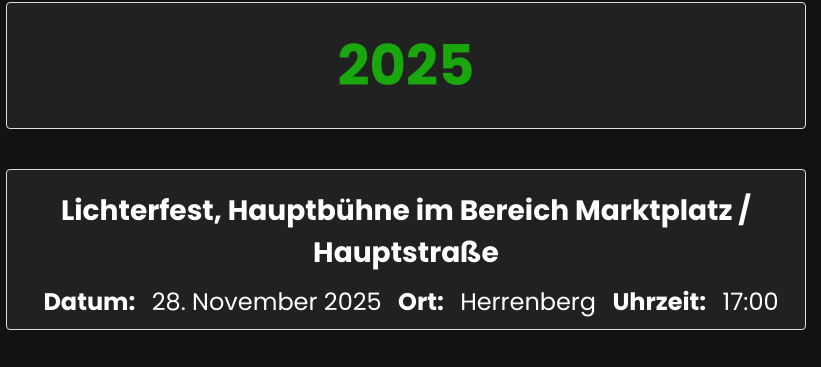
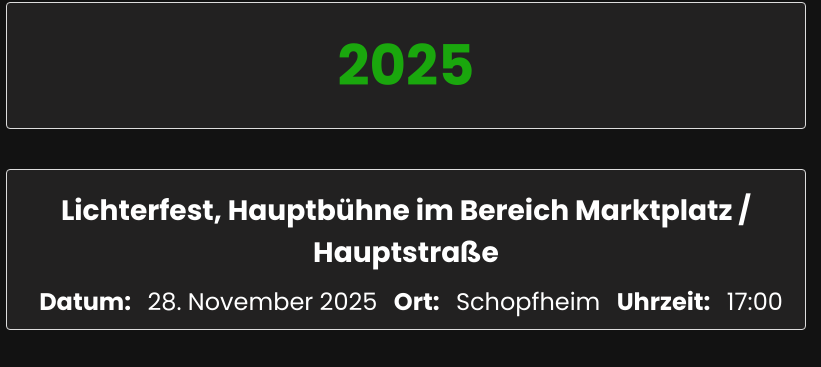
Before and after one commit to henrik-klein/dad-webs, a plain HTML site: page index.html in a window 1280 px wide. Shown: the part 3163-3530 px from the top of the page, 234-1055 px from the left. Drawn offline with Linux system fonts and the light colour scheme; a web font is replaced by a local one.

Commit message:
Ort korrigiert

```diff
--- a/index.html
+++ b/index.html
@@ -95,7 +95,7 @@
         <h2>Auftritte</h2>
         <ul class="auftritte-list">
             <li><h1>2025</h1></li>
-              <li><h3>Lichterfest, Hauptbühne im Bereich Marktplatz / Hauptstraße</h3> <strong>Datum:</strong> 28. November 2025 <strong>Ort:</strong> Herrenberg <strong>Uhrzeit:</strong> 17:00</li>
+              <li><h3>Lichterfest, Hauptbühne im Bereich Marktplatz / Hauptstraße</h3> <strong>Datum:</strong> 28. November 2025 <strong>Ort:</strong> Schopfheim <strong>Uhrzeit:</strong> 17:00</li>
              <li><h3>Reserviert für Luftsportverein Reutlingen</h3> <strong>Datum:</strong> 20. September 2025 <strong>Ort:</strong> ------ <strong>Uhrzeit:</strong> --:--</li>
             <li><h3>Naturfreundehaus Herrenberg</h3> <strong>Datum:</strong> 22. August 2025 <strong>Ort:</strong> Herrenberg <strong>Uhrzeit:</strong> --:--</li>
              <li><h3>Eiscafé La Piazza, Club Gig</h3> <strong>Datum:</strong> 07. Juni 2025 <strong>Ort:</strong> Herrenberg <strong>Uhrzeit:</strong> 19:00</li>
```
